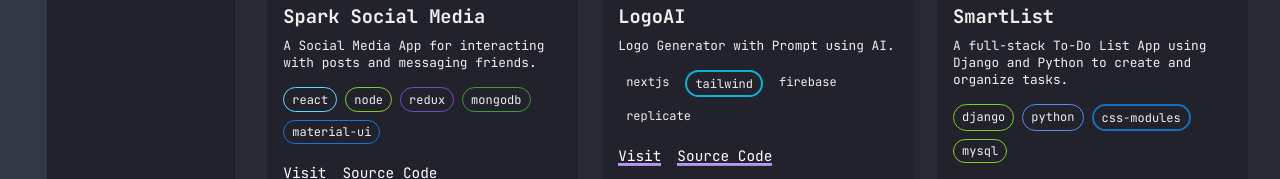
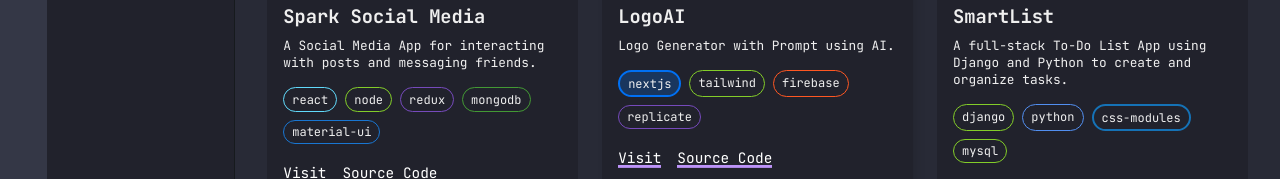
Before and after one commit to Shanmukh025/Portfolio, a Next.js app: page /projects in a window 1280 px wide. In both pictures the pointer is over the element "nextjs". Shown: the part 325-504 px from the top of the page. Built offline with nearby package versions, Linux system fonts and the light colour scheme.

Commit message:
Update globals.css

```diff
--- a/styles/globals.css
+++ b/styles/globals.css
@@ -57,10 +57,10 @@
     background: rgb(0, 209, 178, 0.25);
 }
 
-.next {
+.nextjs {
     border: 2px solid rgb(0, 112, 243);
 }
-.next:hover {
+.nextjs:hover {
     background: rgba(0, 112, 243, 0.25);
 }
 
@@ -122,3 +122,21 @@
 .mysql:hover {
     background: rgba(131, 205, 41, 0.25);
 }
+.tailwind {
+    border: 0.1rem solid rgb(131, 205, 41);
+}
+.tailwind:hover {
+    background: rgba(131, 205, 41, 0.25);
+}
+.firebase {
+    border: 0.1rem solid rgb(255, 87, 34);
+}
+.firebase:hover {
+    background: rgba(255, 87, 34, 0.25);
+}
+.replicate {
+    border: 0.1rem solid rgb(118, 74, 188);
+}
+.replicate:hover {
+    background: rgba(118, 74, 188, 0.25);
+}
```
